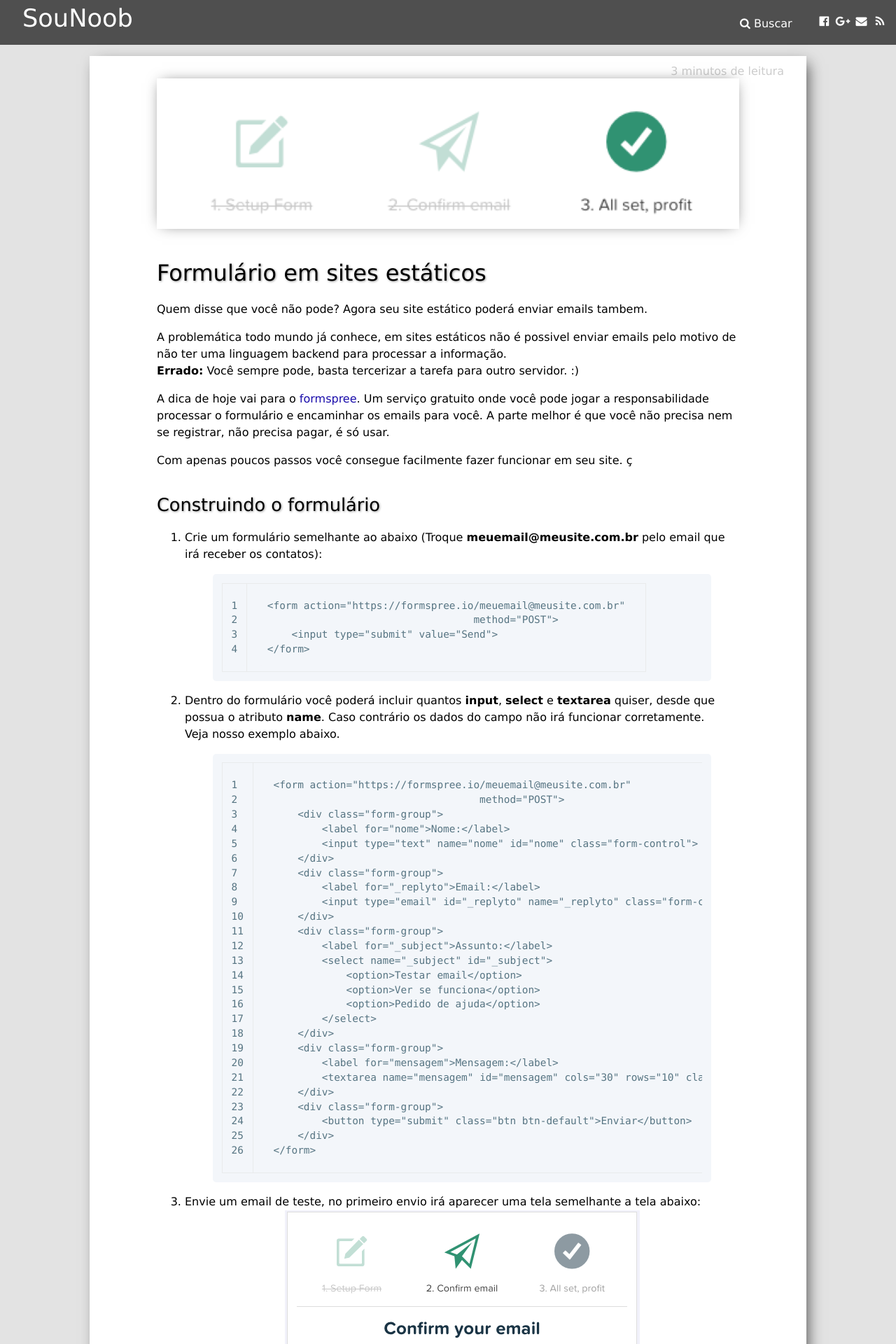
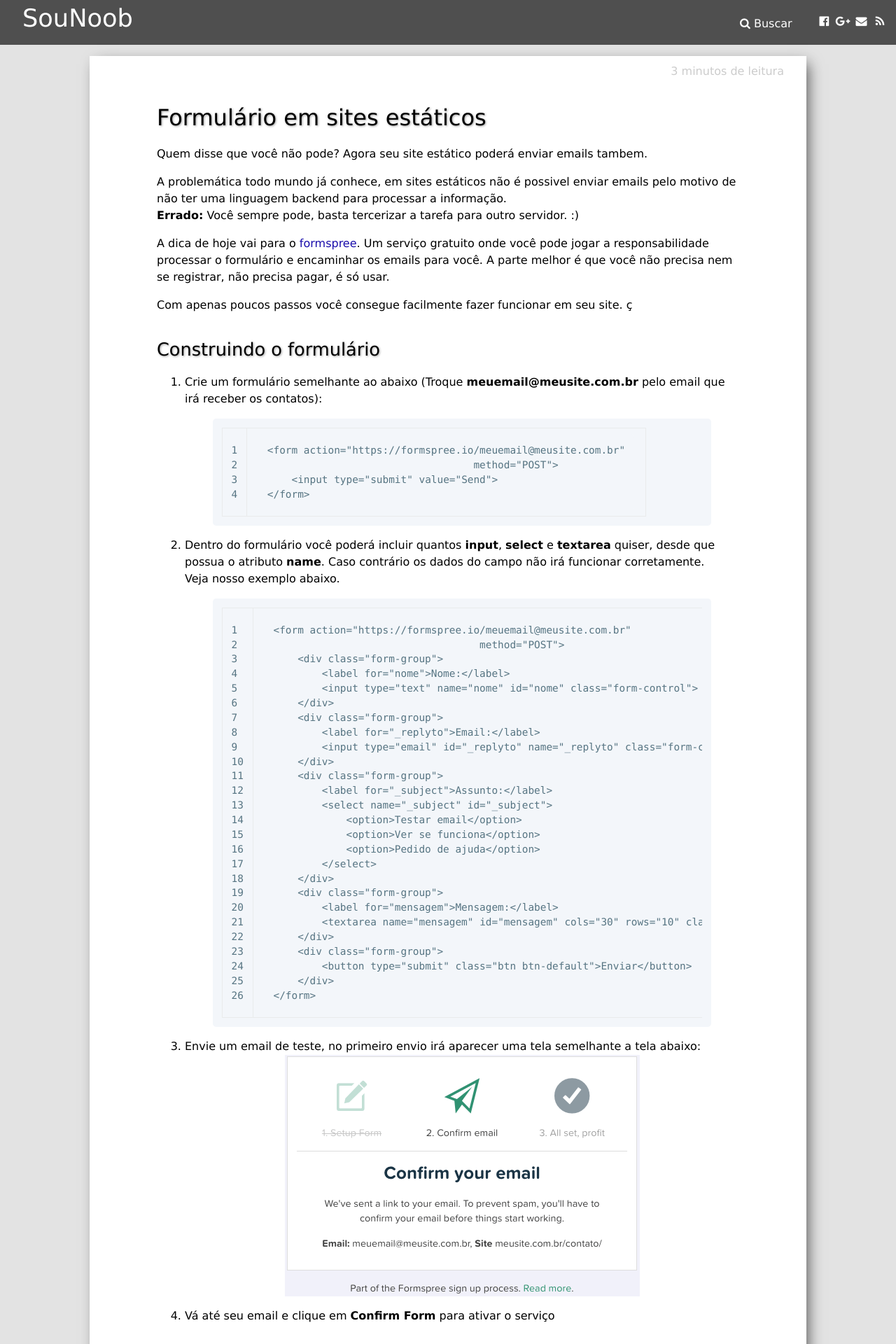
Before and after one commit to sounoob/sounoob.github.io, a Jekyll site: the page built from _posts/2017-01-15-formulario-em-sites-estaticos.html, in a window 1280 px wide. Shown: the top 1920 px of the page at 70% size. Built offline with Jekyll 4.4.1, drawn with Linux system fonts in a browser that asks for light colours.

Commit message:
images optmization

```diff
--- a/_posts/2017-01-15-formulario-em-sites-estaticos.html
+++ b/_posts/2017-01-15-formulario-em-sites-estaticos.html
@@ -6,7 +6,6 @@ categories:
 - Tutoriais
 author: Sena
 layout: post
-image: /assets/uploads/2017/01/formspree.png
 ---
 
 <p>
```
Also changed, not shown: assets/uploads/2017/01/formspree-confirmacao.png, assets/uploads/2017/01/formspree-confirmado.png, assets/uploads/2017/01/formspree-confirme.png, assets/uploads/2017/01/formspree-formulario-enviado.png, assets/uploads/2017/01/formspree.png (deleted).
